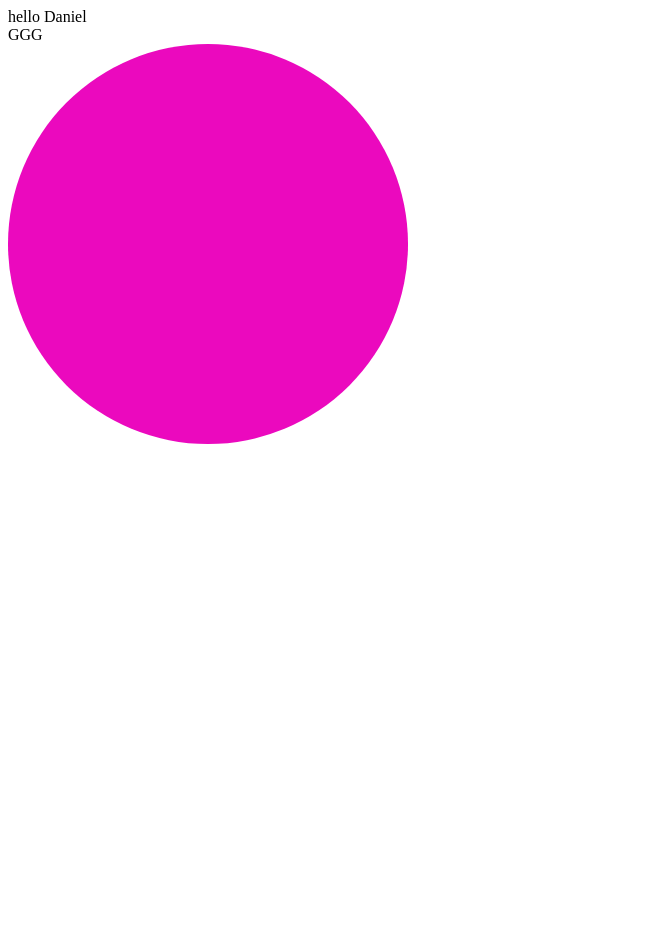
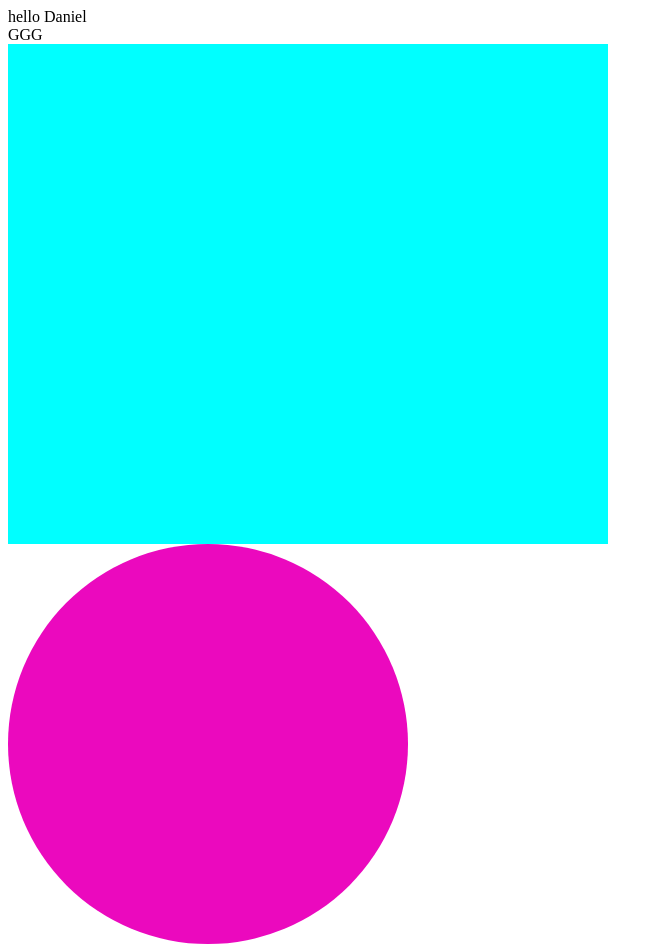
Before and after one commit to danielmamatursunov/first-project, a plain HTML site: page index.html in a window 1280 px wide. Shown: the whole page, without its empty margins (0-663 px from the left). Before the commit the page ends 800 px from the top, so only its background shows below. Drawn offline with Linux system fonts and the light colour scheme.

Commit message:
added content

```diff
--- a/index.html
+++ b/index.html
@@ -9,6 +9,7 @@
 <body>
     hello Daniel
     <div class="GGG">GGG</div>
+    <div class="content"></div>
     <script src="index.js"></script>
     <div class="box"></div>
 </body>
--- a/index.js
+++ b/index.js
@@ -1 +1,2 @@
 let box = document.querySelector(".box")
+let content = document.querySelector(".content")
--- a/style.css
+++ b/style.css
@@ -5,3 +5,8 @@
     border-radius: 50%;
 
 }
+.content {
+    width: 600px;
+    height: 500px;
+    background-color: aqua;
+}
```
